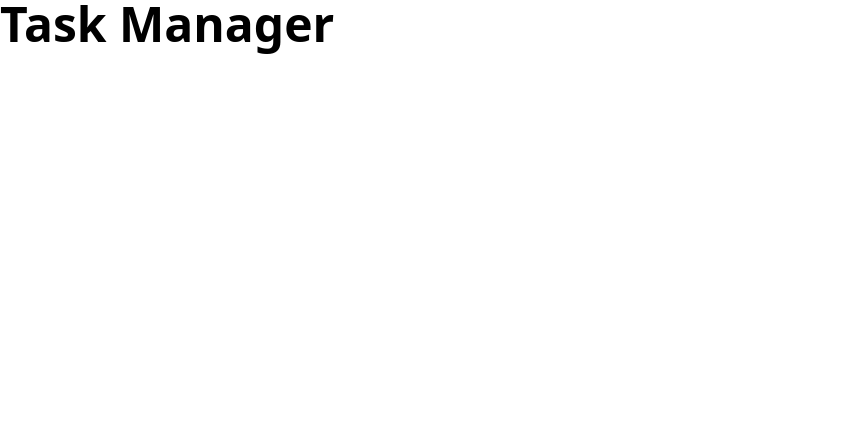
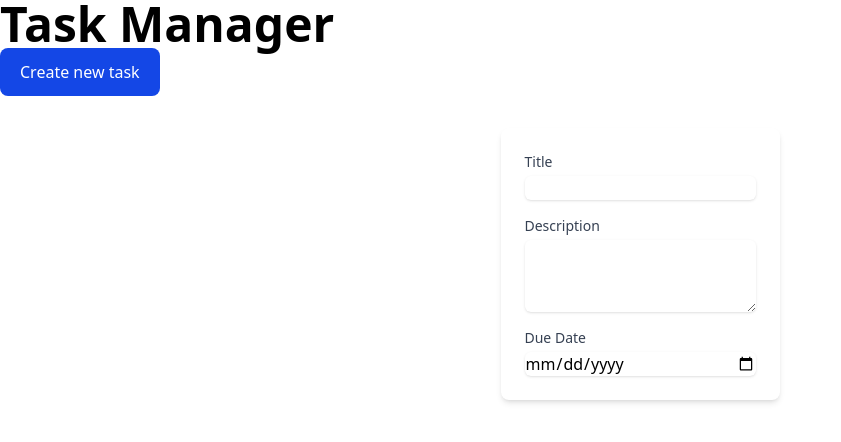
Before and after one commit to kleov-rf/task-management, a Vue app: page / in a window 1280 px wide. Shown: the top 442 px of the page, without its empty margins (0-841 px from the left). Built offline with nearby package versions, Linux system fonts and the light colour scheme.

Commit message:
feat: show create task form fields when clicking on create new task button

```diff
--- a/src/App.vue
+++ b/src/App.vue
@@ -1,8 +1,12 @@
 <script setup lang="ts">
+import Tasks from "./sections/tasks/Tasks.vue";
 </script>
 
 <template>
-  <h1 class="text-5xl font-extrabold">Task Manager</h1>
+  <section>
+    <h1 class="text-5xl font-extrabold">Task Manager</h1>
+    <Tasks/>
+  </section>
 </template>
 
 <style scoped>
--- a/src/sections/tasks/Tasks.vue
+++ b/src/sections/tasks/Tasks.vue
@@ -3,6 +3,43 @@
 </script>
 
 <template>
+  <main class="flex flex-col gap-8">
+    <button type="button"
+            class="flex gap-2 items-center w-fit text-white bg-blue-700 hover:bg-blue-800 focus:ring-4 focus:ring-blue-300 font-medium rounded-lg text-base px-5 py-3">
+      Create new task
+    </button>
+    <form class="space-y-4 max-w-lg mx-auto p-6 bg-white rounded-lg shadow-md">
+      <div>
+        <label for="title" class="block text-sm font-medium text-gray-700">Title</label>
+        <input
+            type="text"
+            id="title"
+            name="title"
+            class="mt-1 block w-full rounded-md border-gray-300 shadow-sm focus:border-indigo-500 focus:ring-indigo-500"
+        />
+      </div>
+
+      <div>
+        <label for="description" class="block text-sm font-medium text-gray-700">Description</label>
+        <textarea
+            id="description"
+            name="description"
+            rows="3"
+            class="mt-1 block w-full rounded-md border-gray-300 shadow-sm focus:border-indigo-500 focus:ring-indigo-500"
+        ></textarea>
+      </div>
+
+      <div>
+        <label for="dueDate" class="block text-sm font-medium text-gray-700">Due Date</label>
+        <input
+            type="date"
+            id="dueDate"
+            name="dueDate"
+            class="mt-1 block w-full rounded-md border-gray-300 shadow-sm focus:border-indigo-500 focus:ring-indigo-500"
+        />
+      </div>
+    </form>
+  </main>
 </template>
 
 <style scoped>
```
